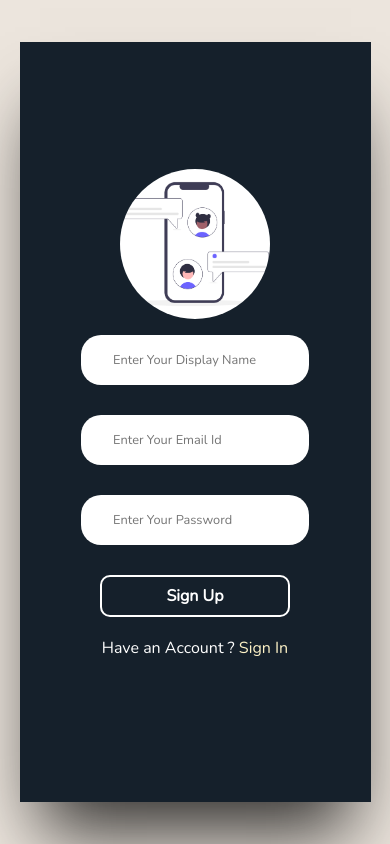
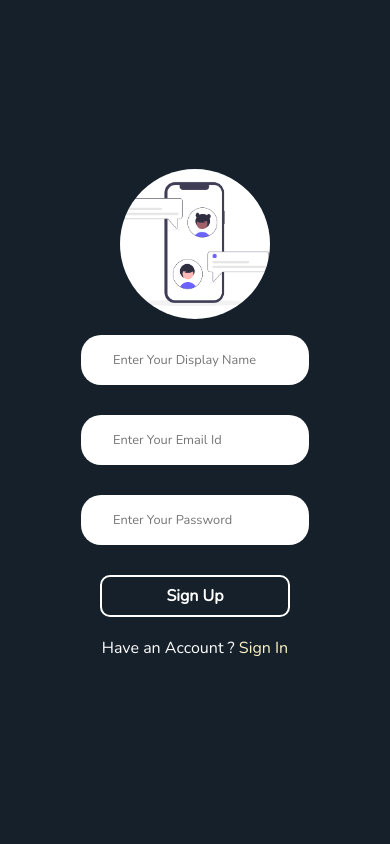
Before and after one commit to DEEPKIRANC/Chat-Application, a React (Create React App) app in the folder chat-application/: page / in a window 390 px wide. Built offline with nearby package versions, Linux system fonts and the light colour scheme; no server answers; the database is empty.

Commit message:
Code Refactor

```diff
--- a/chat-application/src/App.css
+++ b/chat-application/src/App.css
@@ -19,3 +19,11 @@
   width:90vw;
   display: flex;
 }
+
+@media screen and (max-width:700px){
+  .app__body
+  {
+    height:100vh;
+    width:100vw;
+  }
+}
--- a/chat-application/src/components/Test.js
+++ b/chat-application/src/components/Test.js
@@ -88,7 +88,7 @@ function Test() {
 
 
     return (
-        <div style={{display:"flex",justifyContent:"flex-start",height:"90vh",width:"90vw"}}>
+        <div style={{display:"flex",justifyContent:"flex-start",height:"100vh",width:"100vw"}}>
         <div className="mobile_chatbox__body">
           <div className="mobile_header">
                 <Link to="/"><ArrowBackIcon style={{color:"white"}}/></Link>
--- a/chat-application/src/styles/login.css
+++ b/chat-application/src/styles/login.css
@@ -85,6 +85,8 @@
 {
     .inner_div{
         flex-direction: column;
+        height:100vh;
+        width:100vw;
     }
     .imageelement{
         height:150px;
```
